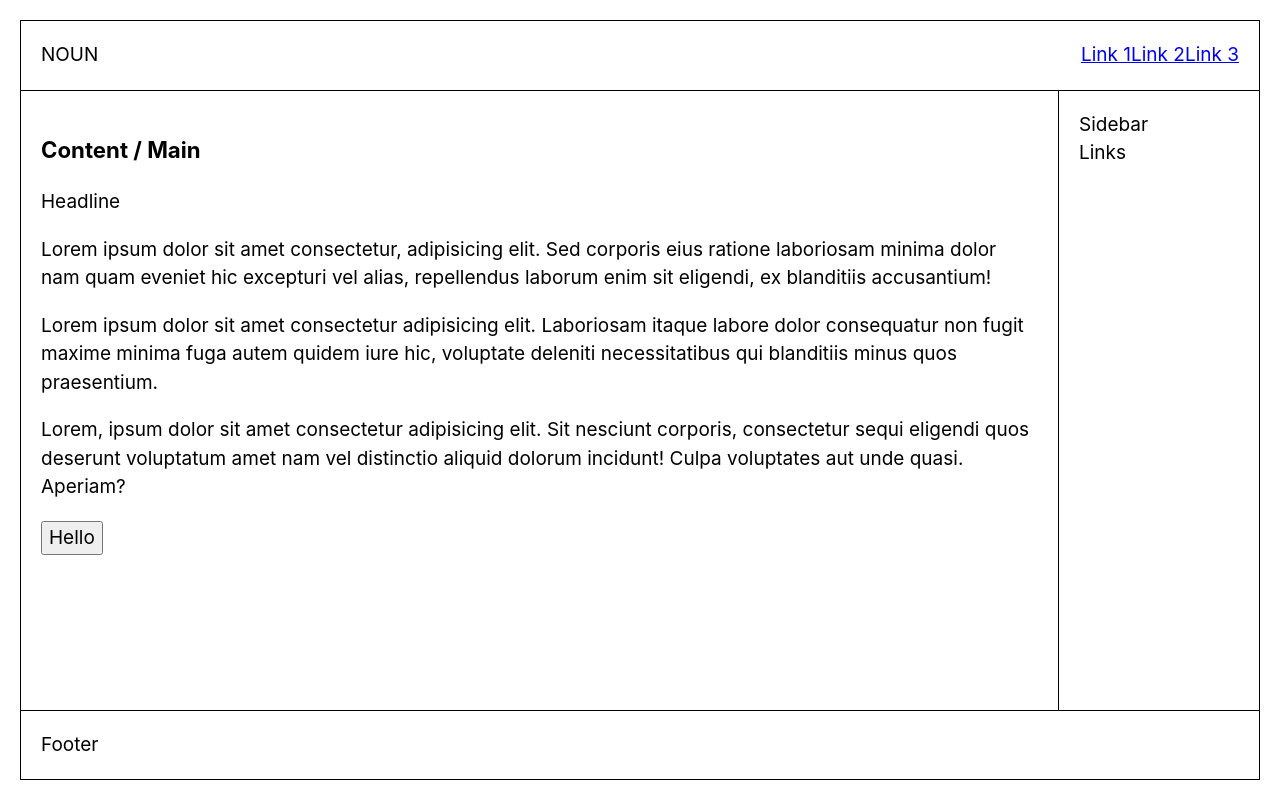
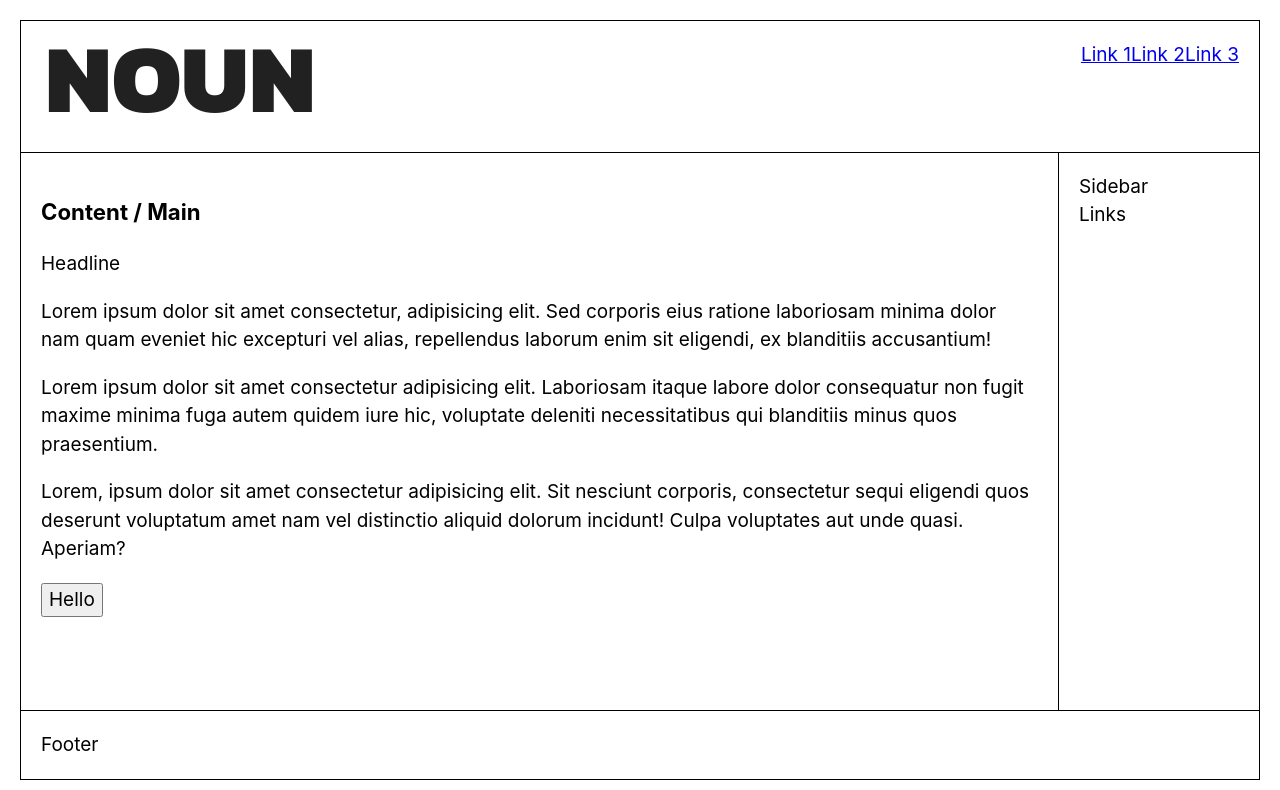
Before and after one commit to atomcorp/noun, a React app: page /basic in a window 1280 px wide. Shown: the top 790 px of the page. Built offline with nearby package versions, Linux system fonts and the light colour scheme.

Commit message:
add logo

```diff
--- /dev/null
+++ b/src/components/Logo/Logo.tsx
@@ -0,0 +1,14 @@
+import React from 'react';
+import {Link} from 'react-router-dom';
+import withTooltip from '../../withTooltip';
+import logo from './logo.png';
+
+const Logo = () => (
+  <Link to="/basic">
+    <img src={logo} alt="Noun logo" />
+  </Link>
+);
+
+const Details = () => <div>A logo</div>;
+
+export default withTooltip(Logo, Details);
--- a/src/definitions/global.d.ts
+++ b/src/definitions/global.d.ts
@@ -1 +1,2 @@
 declare module '*.css';
+declare module '*.png';
--- a/src/pages/BasicPage/BasicPage.tsx
+++ b/src/pages/BasicPage/BasicPage.tsx
@@ -1,11 +1,14 @@
 import React from 'react';
 import css from './BasicPage.css';
 import Button from '../../components/Button/Button';
+import Logo from '../../components/Logo/Logo';
 
 const BasicPage = () => (
   <section className={css.page}>
     <header className={css.header}>
-      <div>NOUN</div>
+      <div>
+        <Logo />
+      </div>
       <nav>
         <a href="#">Link 1</a>
         <a href="#">Link 2</a>
```
Also changed, not shown: src/components/Logo/Logo.css (added), src/components/Logo/logo.png (added).
